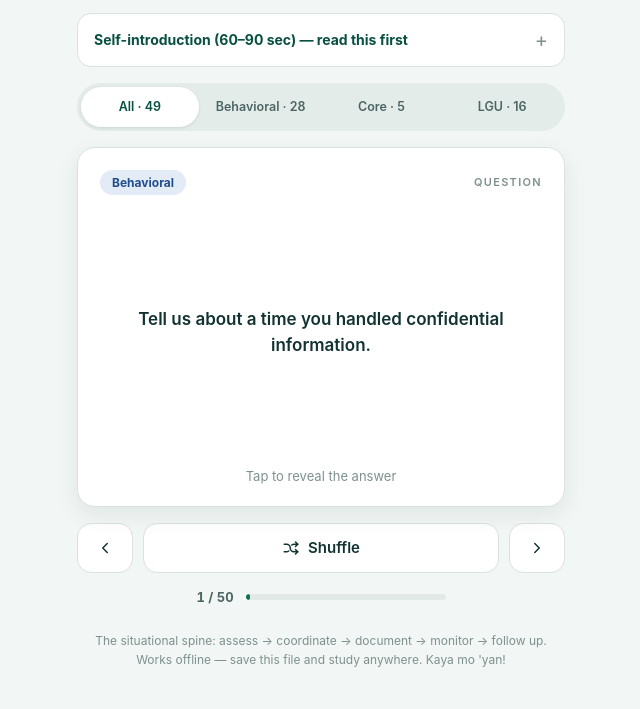
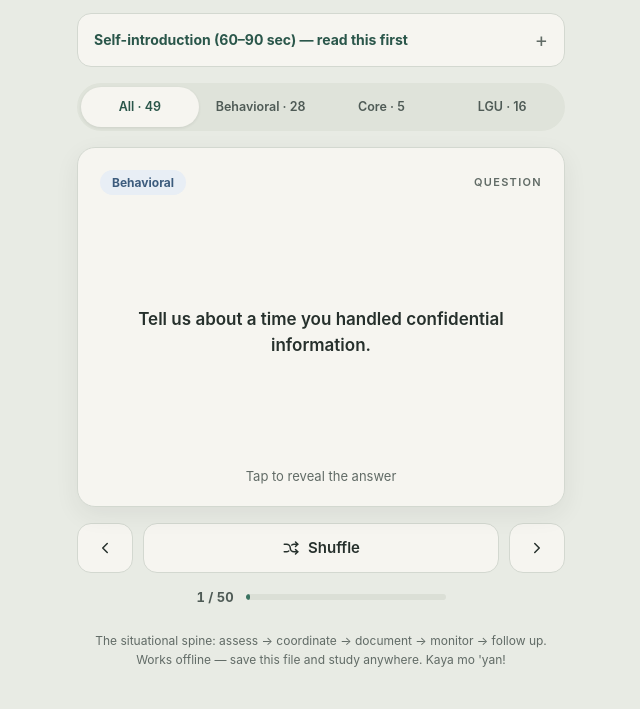
Before and after one commit to aeron-sgen/hpo1-flashcards, a plain HTML site: page index.html in a window 1280 px wide. Shown: the part 129-838 px from the top of the page, without its empty margins (319-959 px from the left). Drawn offline with Linux system fonts and the light colour scheme.

Commit message:
Retune palette for low-glare study reading

```diff
--- a/index.html
+++ b/index.html
@@ -6,12 +6,14 @@
 <title>HPO I Interview Flashcards</title>
 <style>
 :root{
-  --ink:#123332; --ink-soft:#4c6664; --ink-faint:#7d918f;
-  --paper:#f2f6f4; --card:#ffffff;
-  --teal:#0f6e56; --teal-deep:#085041; --teal-tint:#dff0ea;
-  --gold-tint:#fbeed7; --gold-deep:#8a5a12;
-  --blue-tint:#e3ebf7; --blue-deep:#1f4e8c;
-  --line:#d8e2df; --radius:18px;
+  /* Low-glare study palette: warm off-white card instead of pure white,
+     desaturated sage accents. All text pairs meet WCAG AA (>=4.5:1). */
+  --ink:#26302c; --ink-soft:#4f5b56; --ink-faint:#616b66;
+  --paper:#e8ebe4; --card:#f6f5f0;
+  --teal:#3a7361; --teal-deep:#2a564a; --teal-tint:#dde8e1;
+  --gold-tint:#f3e9d6; --gold-deep:#785c2c;
+  --blue-tint:#e8eef5; --blue-deep:#3d5c7d;
+  --line:#d3d8d0; --radius:18px;
 }
 *{margin:0;padding:0;box-sizing:border-box;-webkit-tap-highlight-color:transparent;}
 body{
@@ -36,14 +38,14 @@ details.intro[open] summary::after{content:"\2212";}
 .intro-body{padding:0 16px 16px;font-family:Georgia,serif;font-style:italic;font-size:14px;line-height:1.75;}
 .intro-body p{margin-bottom:10px;}
 
-.seg{display:flex;background:#e4ecea;border-radius:999px;padding:4px;margin:0 0 16px;}
+.seg{display:flex;background:#dfe3da;border-radius:999px;padding:4px;margin:0 0 16px;}
 .seg button+button{margin-left:3px;}
 .seg button{touch-action:manipulation;
   flex:1;border:none;background:transparent;border-radius:999px;font:inherit;
   font-size:12.5px;font-weight:600;color:var(--ink-soft);padding:10px 2px;min-height:40px;cursor:pointer;
   transition:background .2s,color .2s;
 }
-.seg button.on{background:var(--card);color:var(--teal-deep);box-shadow:0 1px 3px rgba(18,51,50,.12);}
+.seg button.on{background:var(--card);color:var(--teal-deep);box-shadow:0 1px 3px rgba(38,48,44,.10);}
 
 .stage{perspective:1400px;}
 .stage:not(.flipped) .face.back{pointer-events:none;}
@@ -53,7 +55,7 @@ details.intro[open] summary::after{content:"\2212";}
 .face{
   backface-visibility:hidden;-webkit-backface-visibility:hidden;
   background:var(--card);border-radius:var(--radius);border:1px solid var(--line);
-  box-shadow:0 8px 24px rgba(18,51,50,.08);padding:22px;min-height:360px;
+  box-shadow:0 8px 24px rgba(38,48,44,.07);padding:22px;min-height:360px;
   display:flex;flex-direction:column;
 }
 .face.back{position:absolute;top:0;right:0;bottom:0;left:0;transform:rotateY(180deg);overflow-y:auto;}
@@ -77,7 +79,7 @@ details.intro[open] summary::after{content:"\2212";}
   font-size:15px;font-weight:600;color:var(--ink);min-height:50px;cursor:pointer;
   transition:background .15s,transform .1s;display:flex;align-items:center;justify-content:center;
 }
-.controls button:active{transform:scale(.97);background:#eef4f2;}
+.controls button:active{transform:scale(.97);background:#eceae3;}
 .controls .arrow{width:56px;flex:none;}
 .controls .grow{flex:1;}
 .controls .grow svg{margin-right:8px;}
@@ -86,7 +88,7 @@ details.intro[open] summary::after{content:"\2212";}
 .meter{display:flex;align-items:center;justify-content:center;margin-top:16px;}
 .meter>*+*{margin-left:12px;}
 .count{font-size:13px;font-weight:700;color:var(--ink-soft);font-variant-numeric:tabular-nums;}
-.bar{flex:1;max-width:200px;height:6px;background:#e0e9e6;border-radius:3px;overflow:hidden;}
+.bar{flex:1;max-width:200px;height:6px;background:#dbdfd6;border-radius:3px;overflow:hidden;}
 .bar i{display:block;height:100%;width:0;background:var(--teal);border-radius:3px;transition:width .3s;}
 footer{margin-top:26px;text-align:center;font-size:12px;color:var(--ink-faint);line-height:1.6;}
 @media (prefers-reduced-motion:reduce){.cardwrap{transition:none;}.bar i{transition:none;}}
```
